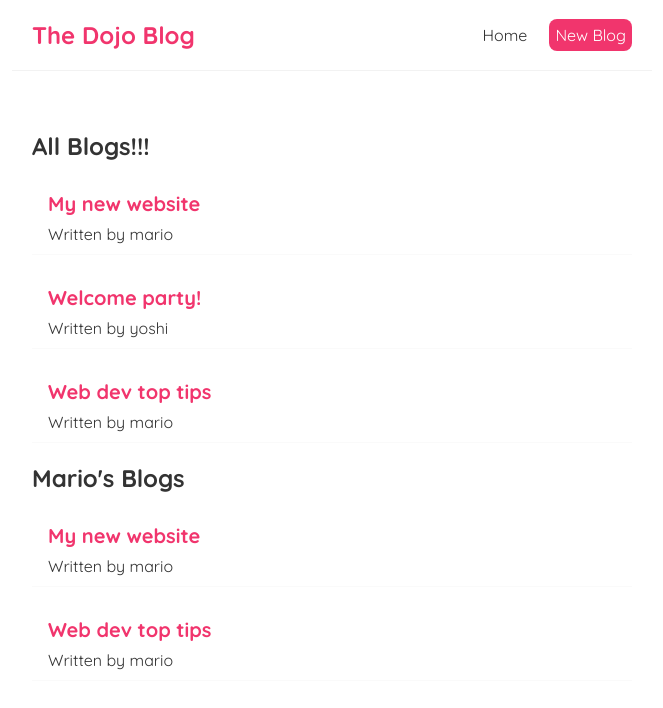
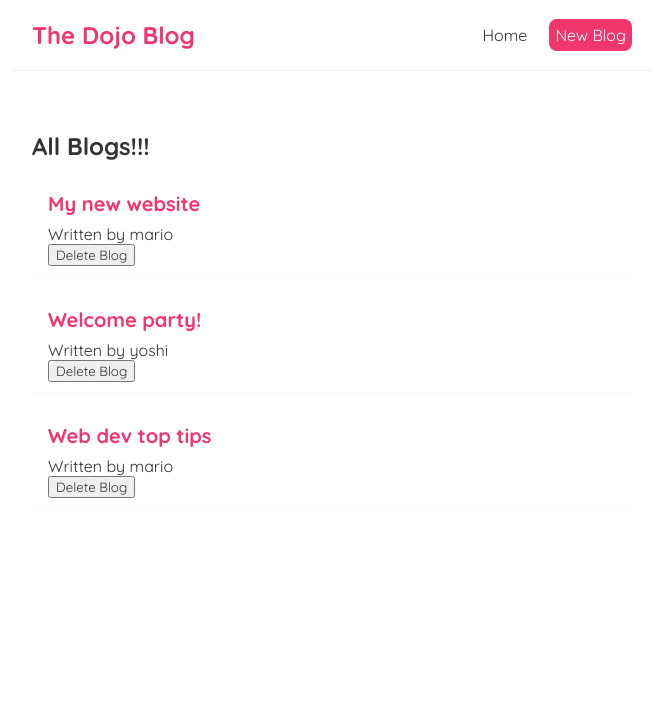
Before and after one commit to EdASalazar/reactnetninja, a React (Create React App) app: page / in a window 1280 px wide. Shown: the top 708 px of the page, without its empty margins (308-971 px from the left). Built offline with nearby package versions, Linux system fonts and the light colour scheme.

Commit message:
tutorial 13

```diff
--- a/src/BlogList.js
+++ b/src/BlogList.js
@@ -1,4 +1,4 @@
-const BlogList = ({blogs, title}) => {
+const BlogList = ({ blogs, title, handleDelete }) => {
 
 
   return (
@@ -8,6 +8,7 @@
       <div className="blog-preview" key={blog.id}>
         <h2>{ blog.title }</h2>
         <p>Written by {blog.author}</p>
+        <button onClick={() => handleDelete(blog.id)}>Delete Blog</button>
       </div>
     ))}
     </div>
--- a/src/Home.js
+++ b/src/Home.js
@@ -8,10 +8,16 @@
     { title: 'Web dev top tips', body: 'lorem ipsum...', author: 'mario', id: 3 }
   ])
 
+  const handleDelete = (id) => {
+    const newBlogs = blogs.filter(blog => blog.id !== id);
+    setBlogs(newBlogs);
+  }
+
+
   return (
     <div className="home">
-      <BlogList blogs={blogs} title="All Blogs!!!"/>
-      <BlogList blogs={blogs.filter((blog) => blog.author === 'mario')} title="Mario's Blogs"/>
+      <BlogList blogs={blogs} title="All Blogs!!!" handleDelete={handleDelete} />
+
     </div>
    );
 }
```
